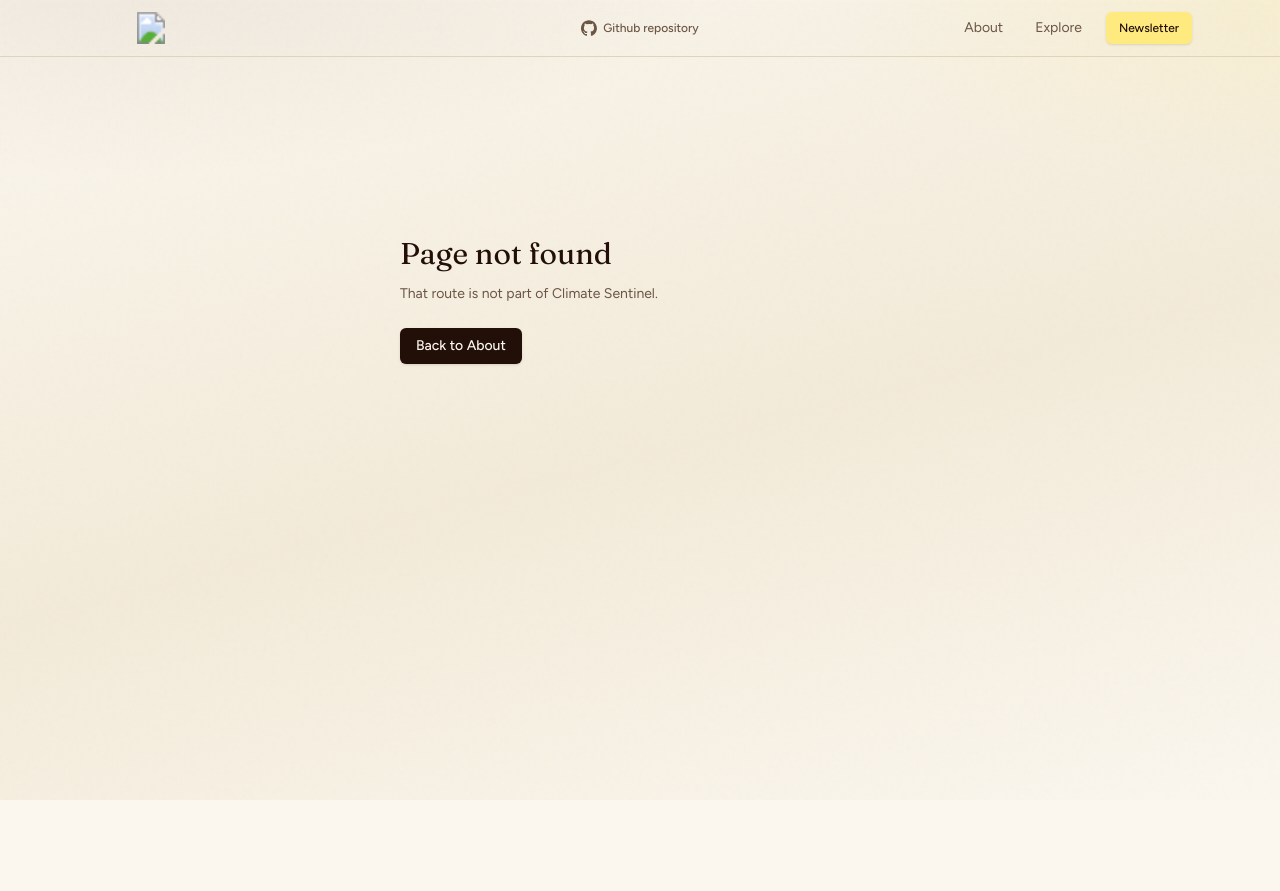
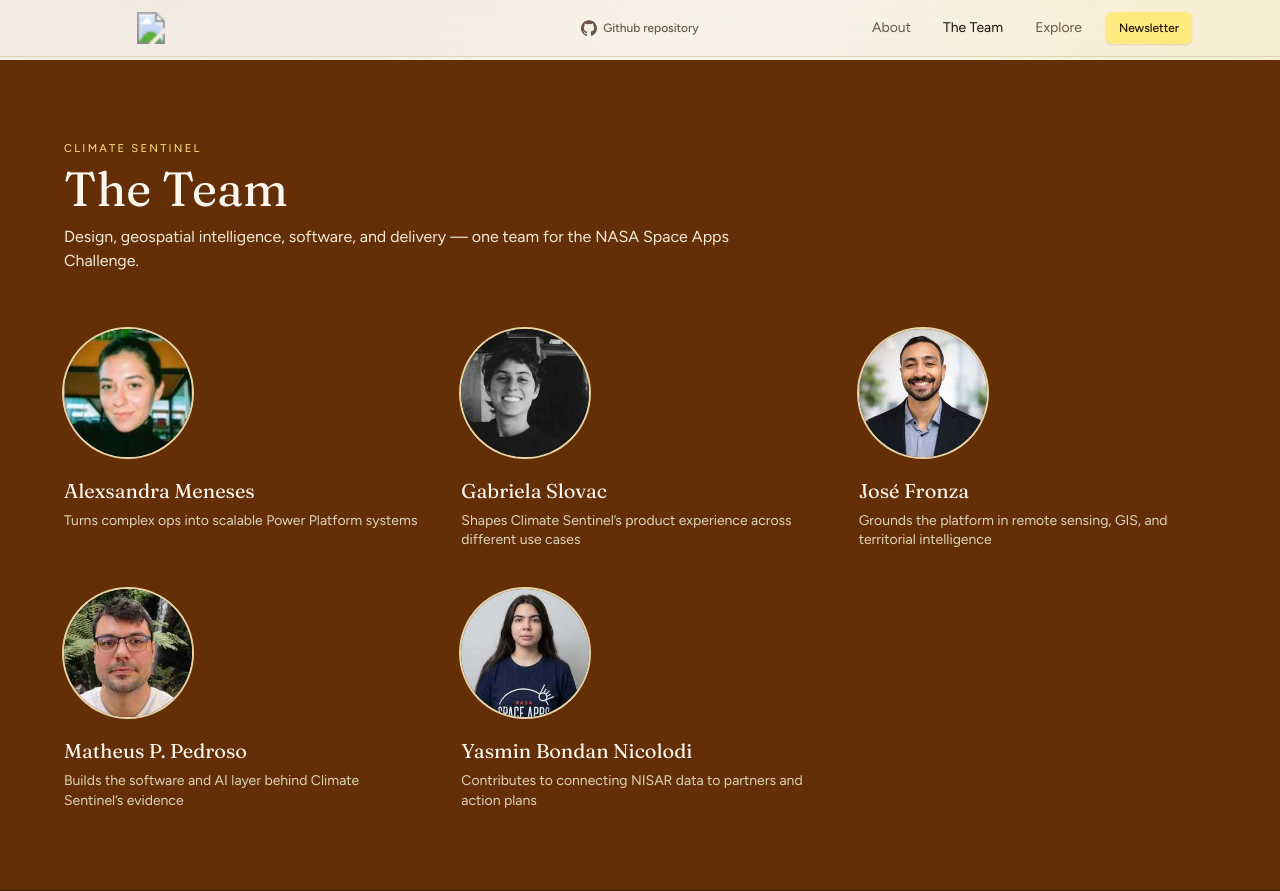
Before and after one commit to Alexsandra-m-silva/NASA-Space-Apps-2026, a Next.js app in the folder platform/: page /team in a window 1280 px wide. Before the commit this address had no page. Before the commit the page ends 800 px from the top, so only its background shows below. Built offline with nearby package versions, Linux system fonts and the light colour scheme.

Commit message:
Move Team out of About into The Team page

```diff
--- /dev/null
+++ b/platform/src/app/team/page.tsx
@@ -0,0 +1,12 @@
+import type { Metadata } from "next";
+import { TheTeam } from "@/components/team/the-team";
+
+export const metadata: Metadata = {
+  title: "The Team",
+  description:
+    "Who builds Climate Sentinel — design, geospatial intelligence, software, and delivery.",
+};
+
+export default function TeamPage() {
+  return <TheTeam />;
+}
--- a/platform/src/components/about/about-landing.tsx
+++ b/platform/src/components/about/about-landing.tsx
@@ -1,5 +1,4 @@
 import Link from "next/link";
-import { AboutTeam } from "@/components/about/about-team";
 import { PartnerCta } from "@/components/about/partner-cta";
 import { Button } from "@/components/ui/button";
 import { brand } from "@/data/brand";
@@ -232,8 +231,6 @@ export function AboutLanding() {
         </div>
       </section>
 
-      <AboutTeam />
-
       {/* Partners — companies only; soft Mel wash for quiet highlight */}
       <section
         id="partners"
--- a/platform/src/components/site-header.tsx
+++ b/platform/src/components/site-header.tsx
@@ -168,7 +168,7 @@ export function SiteHeader() {
           </a>
         </Button>
 
-        <nav className="flex items-center justify-self-end gap-3 text-sm sm:gap-4">
+        <nav className="flex items-center justify-self-end gap-2 text-sm sm:gap-4">
           <Link
             href="/about"
             className={cn(
@@ -181,10 +181,23 @@ export function SiteHeader() {
             About
           </Link>
           <Link
+            href="/team"
+            className={cn(
+              "rounded-md px-2 py-1.5 transition-colors",
+              linkTone,
+              pathname === "/team" &&
+                (onDark ? "text-brand-areia" : "text-foreground")
+            )}
+          >
+            The Team
+          </Link>
+          <Link
             href="/explore"
             className={cn(
               "rounded-md px-2 py-1.5 transition-colors",
-              linkTone
+              linkTone,
+              pathname === "/explore" &&
+                (onDark ? "text-brand-areia" : "text-foreground")
             )}
           >
             Explore
--- /dev/null
+++ b/platform/src/components/team/the-team.tsx
@@ -0,0 +1,75 @@
+import { TEAM } from "@/data/team";
+
+function Avatar({
+  name,
+  photo,
+  initials,
+}: {
+  name: string;
+  photo: string | null;
+  initials: string;
+}) {
+  if (photo) {
+    return (
+      // eslint-disable-next-line @next/next/no-img-element
+      <img
+        src={photo}
+        alt={name}
+        width={160}
+        height={160}
+        className="h-28 w-28 rounded-full object-cover object-center ring-2 ring-[#E5D4A8] sm:h-32 sm:w-32"
+        draggable={false}
+      />
+    );
+  }
+
+  return (
+    <div
+      className="flex h-28 w-28 items-center justify-center rounded-full bg-[#341C10] text-lg font-medium tracking-wide text-[#FBF7EF] ring-2 ring-[#E5D4A8]/60 sm:h-32 sm:w-32 sm:text-xl"
+      aria-label={`${name} — photo coming soon`}
+      title="Photo coming soon"
+    >
+      {initials}
+    </div>
+  );
+}
+
+export function TheTeam() {
+  return (
+    <div
+      data-header-contrast="dark"
+      className="min-h-[calc(100vh-3.75rem)] border-b border-[#341C10] bg-[#642F07] px-4 py-16 sm:px-6 sm:py-20"
+    >
+      <div className="mx-auto max-w-6xl">
+        <p className="text-[0.7rem] uppercase tracking-[0.2em] text-[#FFEA7F]">
+          Climate Sentinel
+        </p>
+        <h1 className="mt-2 font-display text-4xl text-[#FBF7EF] sm:text-5xl">
+          The Team
+        </h1>
+        <p className="mt-3 max-w-2xl text-sm text-[#F3EBD9] sm:text-base">
+          Design, geospatial intelligence, software, and delivery — one team for
+          the NASA Space Apps Challenge.
+        </p>
+
+        <ul className="mt-14 grid gap-10 sm:grid-cols-2 lg:grid-cols-3">
+          {TEAM.map((member) => (
+            <li key={member.id} className="flex flex-col items-start">
+              <Avatar
+                name={member.name}
+                photo={member.photo}
+                initials={member.initials}
+              />
+              <h2 className="mt-5 font-display text-xl text-[#FBF7EF]">
+                {member.name}
+              </h2>
+              <p className="mt-1.5 text-sm leading-snug text-[#DDD5BA]">
+                {member.line}
+              </p>
+            </li>
+          ))}
+        </ul>
+      </div>
+    </div>
+  );
+}
```
